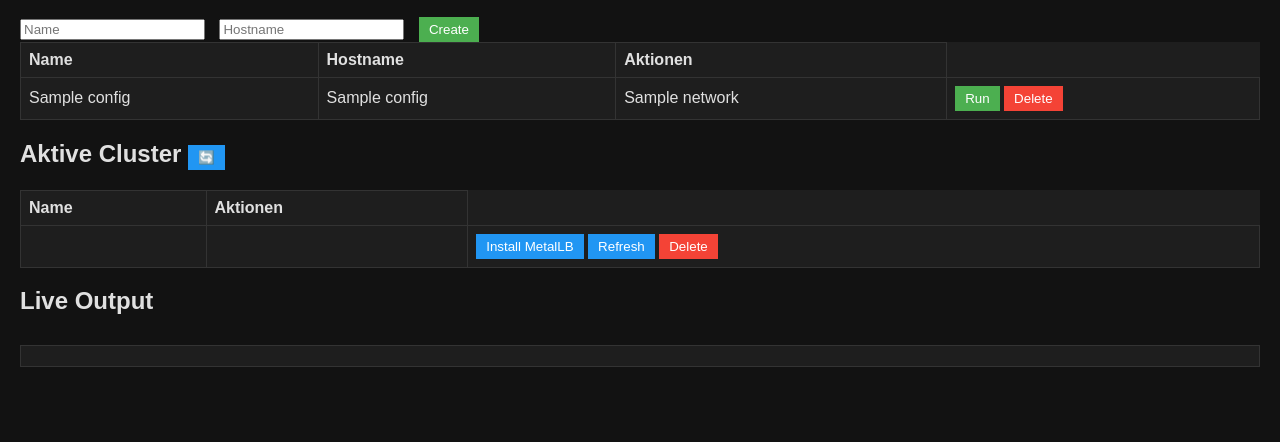
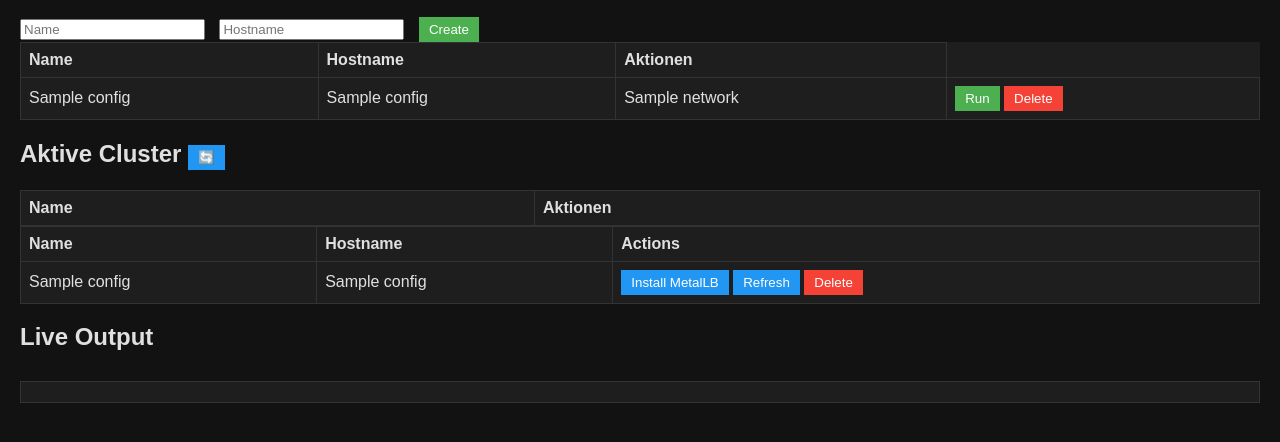
Before and after one commit to wlanboy/kind-web-controller, a FastAPI app: template templates/dashboard.html in a window 1280 px wide. Shown: the part 156-598 px from the top of the page. Run offline with FastAPI, Linux system fonts and the light colour scheme; the template is opened without the code that fills it: most values are stand-ins (such as "Sample title", 1, 10 or a date in 2020); lists and menus that the app fills with data are empty; some libraries are stand-ins or nearby versions.

Commit message:
is a table now

```diff
--- a/templates/cluster_table.html
+++ b/templates/cluster_table.html
@@ -1,5 +1,10 @@
-<tbody id="clusters">
-  {% for cluster in clusters %}
-    {% include "cluster_row.html" %}
-  {% endfor %}
-</tbody>
+<table>
+  <thead>
+    <tr><th>Name</th><th>Hostname</th><th>Actions</th></tr>
+  </thead>
+  <tbody>
+    {% for config in active %}
+      {% include "cluster_row.html" %}
+    {% endfor %}
+  </tbody>
+</table>
```
